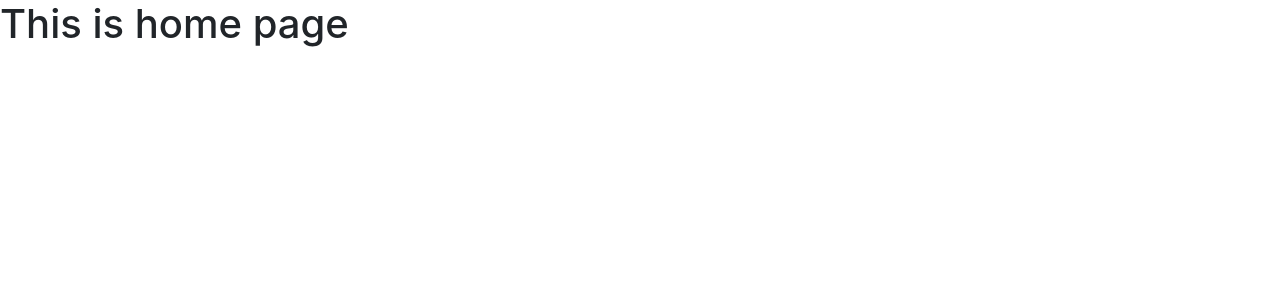
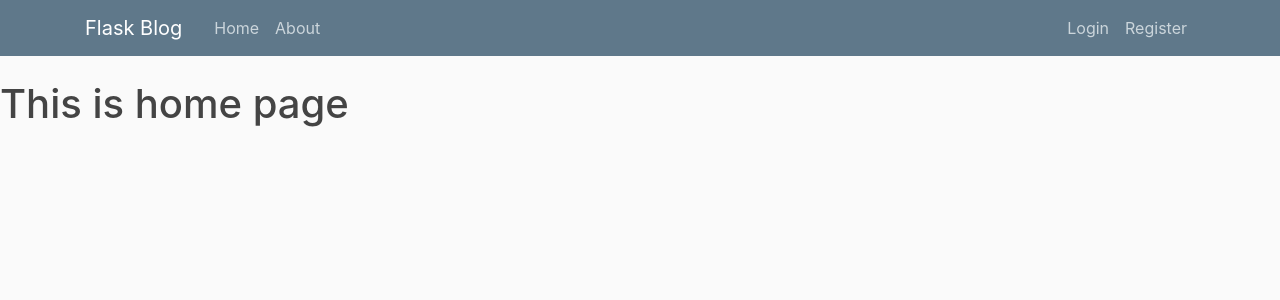
Before and after one commit to csemanish12/flask_blog, a Flask app: page / in a window 1280 px wide. Shown: the top 300 px of the page. Run offline with Flask 2, Linux system fonts and the light colour scheme; some libraries are stand-ins or nearby versions.

Commit message:
add navigation bar

```diff
--- /dev/null
+++ b/blog/static/main.css
@@ -0,0 +1,80 @@
+body {
+  background: #fafafa;
+  color: #333333;
+  margin-top: 5rem;
+}
+
+h1, h2, h3, h4, h5, h6 {
+  color: #444444;
+}
+
+.bg-steel {
+  background-color: #5f788a;
+}
+
+.site-header .navbar-nav .nav-link {
+  color: #cbd5db;
+}
+
+.site-header .navbar-nav .nav-link:hover {
+  color: #ffffff;
+}
+
+.site-header .navbar-nav .nav-link.active {
+  font-weight: 500;
+}
+
+.content-section {
+  background: #ffffff;
+  padding: 10px 20px;
+  border: 1px solid #dddddd;
+  border-radius: 3px;
+  margin-bottom: 20px;
+}
+
+.article-title {
+  color: #444444;
+}
+
+a.article-title:hover {
+  color: #428bca;
+  text-decoration: none;
+}
+
+.article-content {
+  white-space: pre-line;
+}
+
+.article-img {
+  height: 65px;
+  width: 65px;
+  margin-right: 16px;
+}
+
+.article-metadata {
+  padding-bottom: 1px;
+  margin-bottom: 4px;
+  border-bottom: 1px solid #e3e3e3
+}
+
+.article-metadata a:hover {
+  color: #333;
+  text-decoration: none;
+}
+
+.article-svg {
+  width: 25px;
+  height: 25px;
+  vertical-align: middle;
+}
+
+.account-img {
+  height: 125px;
+  width: 125px;
+  margin-right: 20px;
+  margin-bottom: 16px;
+}
+
+.account-heading {
+  font-size: 2.5rem;
+}
--- a/blog/templates/layout.html
+++ b/blog/templates/layout.html
@@ -6,6 +6,7 @@
     <!-- Bootstrap CSS -->
     <link rel="stylesheet" href="https://stackpath.bootstrapcdn.com/bootstrap/4.3.1/css/bootstrap.min.css"
           integrity="sha384-ggOyR0iXCbMQv3Xipma34MD+dH/1fQ784/j6cY/iJTQUOhcWr7x9JvoRxT2MZw1T" crossorigin="anonymous">
+    <link rel="stylesheet" href="static/main.css" type="text/css">
     {% if title_name %}
     <title>{{ title_name }}</title>
     {% else %}
@@ -13,6 +14,31 @@
     {% endif %}
 </head>
 <body>
+<header class="site-header">
+    <nav class="navbar navbar-expand-md navbar-dark bg-steel fixed-top">
+        <div class="container">
+            <a class="navbar-brand mr-4" href="/">Flask Blog</a>
+            <button class="navbar-toggler" type="button" data-toggle="collapse" data-target="#navbarToggle"
+                    aria-controls="navbarToggle" aria-expanded="false" aria-label="Toggle navigation">
+                <span class="navbar-toggler-icon"></span>
+            </button>
+            <div class="collapse navbar-collapse" id="navbarToggle">
+                <div class="navbar-nav mr-auto">
+                    <a class="nav-item nav-link" href="/">Home</a>
+                    <a class="nav-item nav-link" href="/about">About</a>
+                </div>
+                <!-- Navbar Right Side -->
+                <div class="navbar-nav">
+
+                    <a class="nav-item nav-link" href="#">Login</a>
+                    <a class="nav-item nav-link" href="#">Register</a>
+
+                </div>
+            </div>
+        </div>
+    </nav>
+</header>
+
 {% block content %}
 {% endblock content %}
 
```
